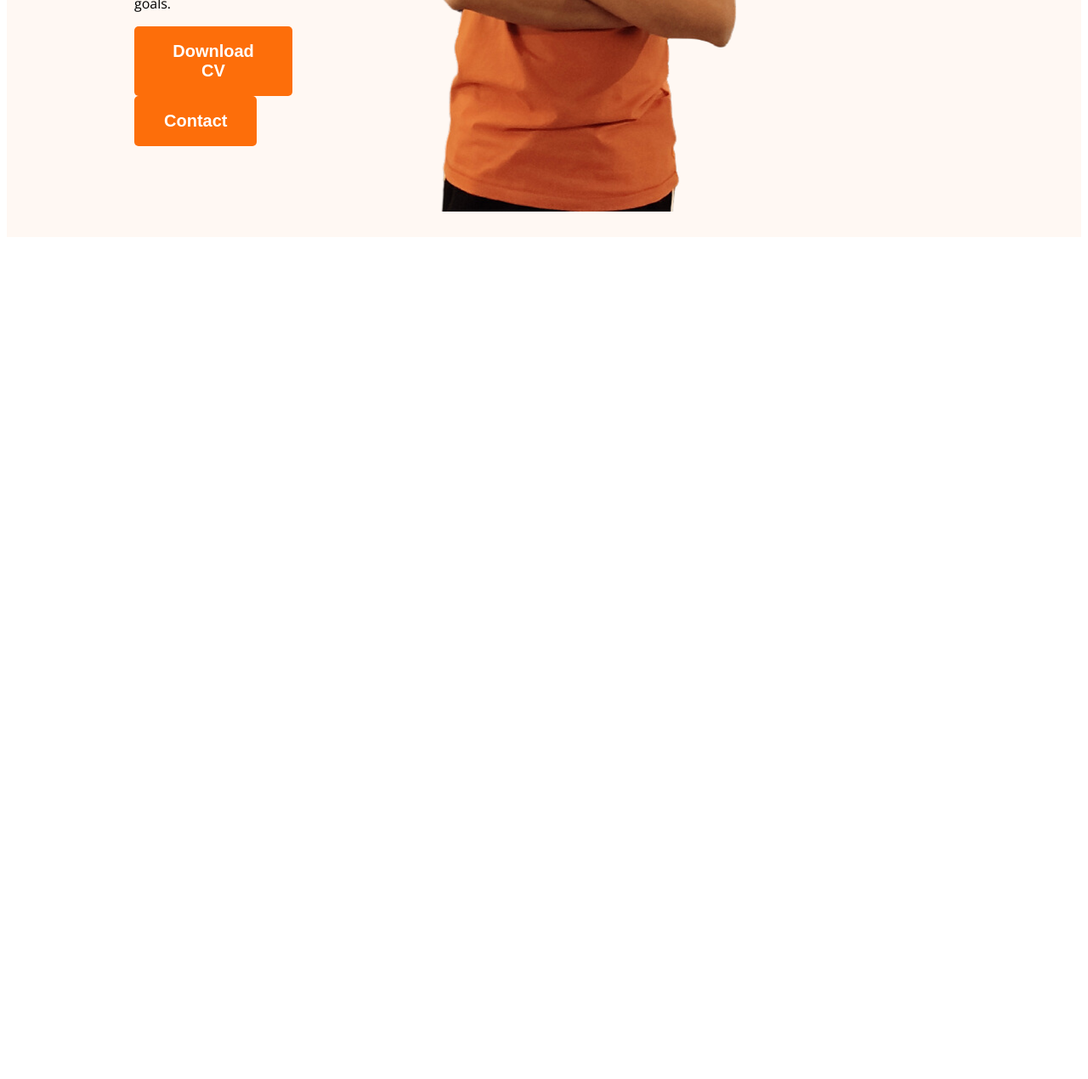
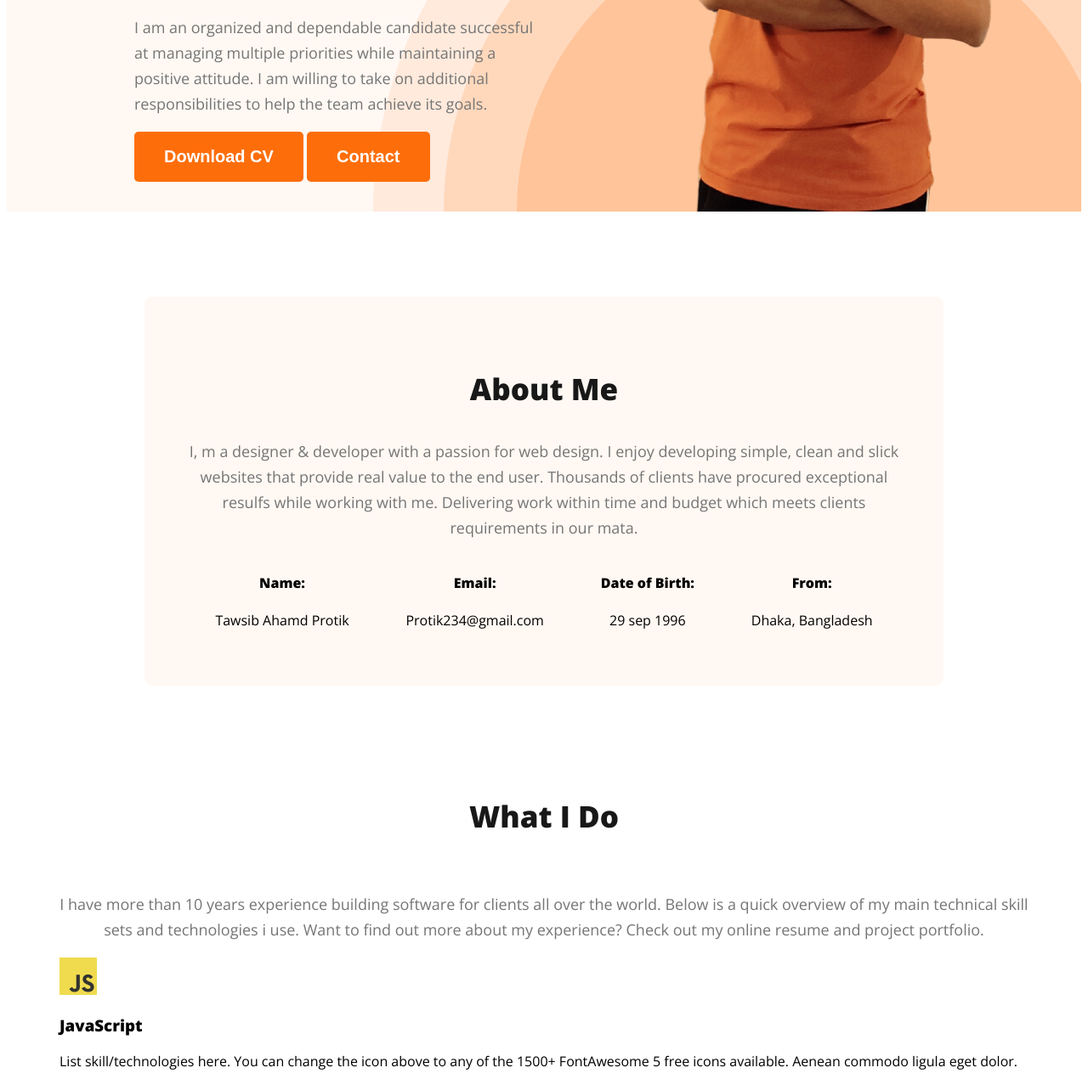
Before and after one commit to ProTik234/developer-portfolio, a plain HTML site: page index.html in a window 1280 px wide. Shown: the part 1078-2348 px from the top of the page at 85% size. Before the commit the page ends 1365 px from the top, so only its background shows below. Drawn offline with nearby package versions, Linux system fonts and the light colour scheme.

Commit message:
added skill descriptions

```diff
--- a/index.html
+++ b/index.html
@@ -13,7 +13,7 @@
     <header class="header">
 <nav>
     <h3 class="web-title">
-        Ma<span class="text-primary">r</span>y
+        Pro<span class="text-primary">t</span>ik
     </h3>
     <ul>
         <li><a href="">Portfolio</a></li>
@@ -29,7 +29,7 @@
         <h1 class="my-name">
             Tawsib Ahmad Protik
         </h1>
-        <p>
+        <p class="discript">
             I am an organized and dependable candidate successful at managing multiple priorities while maintaining
 a positive attitude. I am willing to take on additional responsibilities to help the team achieve its goals.
         </p>
@@ -40,6 +40,57 @@ a positive attitude. I am willing to take on additional responsibilities to help
 </div>
     </header>
     <main>
+        <section class="about">
+        <h3 class="section-title">About Me</h3>
+        <p class="section-descript">
+            I, m a designer & developer with a passion for web design. I enjoy developing simple, clean and slick websites that provide real value to the end user. Thousands of clients have procured exceptional resulfs while working with me. Delivering work within time and budget which meets clients requirements in our mata.
+        </p>
+        <div class="about-info-con">
+            <div class="about-info">
+                <h4 class="info-title">Name:</h4>
+                <p class="info-description">Tawsib Ahamd Protik</p>
+            </div>
+            <div class="about-info">
+                <h4 class="info-title">Email:</h4>
+                <p class="info-description">Protik234@gmail.com</p>
+            </div>
+            <div class="about-info">
+                <h4 class="info-title">Date of Birth:</h4>
+                <p class="info-description">29 sep 1996</p>
+            </div>
+            <div class="about-info">
+                <h4 class="info-title">From:</h4>
+                <p class="info-description">Dhaka, Bangladesh</p>
+            </div>
+
+        </div>
+    </section>
+    <section>
+        <h3 id="What-i-do" class="section-title">What I Do</h3>
+        <p class="section-descript">I have more than 10 years experience building software for clients all over the world. Below is a quick overview of my main technical skill sets and technologies i use. Want to find out more about my experience? Check out my online resume and project portfolio.</p>
+    <div class="skills-con">
+        <div class="skill">
+            <img src="images/icons/js.png" alt="">
+            <h3 class="skill-title">JavaScript</h3>
+            <p class="skill-descript">List skill/technologies here. You can change the icon above to any of the 1500+ FontAwesome 5 free icons available. Aenean commodo ligula eget dolor.</p>
+        </div>
+        <div class="skill">
+            <img src="images/icons/react.png" alt="">
+            <h3 class="skill-title">React</h3>
+            <p class="skill-descript">List skill/technologies here. You can change the icon above to any of the 1500+ FontAwesome 5 free icons available. Aenean commodo ligula eget dolor.</p>
+        </div>
+        <div class="skill">
+            <img src="images/icons/nodejs.png" alt="">
+            <h3 class="skill-title">Node.JS</h3>
+            <p class="skill-descript">List skill/technologies here. You can change the icon above to any of the 1500+ FontAwesome 5 free icons available. Aenean commodo ligula eget dolor.</p>
+        </div>
+        <div class="skill">
+            <img src="images/icons/mongo.png" alt="">
+            <h3 class="skill-title">MongoDB</h3>
+            <p class="skill-descript">List skill/technologies here. You can change the icon above to any of the 1500+ FontAwesome 5 free icons available. Aenean commodo ligula eget dolor.</p>
+        </div>
+    </div>
+    </section>
 
     </main>
     <footer>
--- a/styles.css
+++ b/styles.css
@@ -37,9 +37,64 @@ padding: 18px 35px;
 }
 .header {
     background: #FFF8F3;
+    background-image: url('../images/header_bg.png');
+    background-repeat: no-repeat;
+    background-position: bottom right;
+
 }
 .banner {
-    padding: 30px 330px 30px 150px;
+    padding: 30px 30px 0px 150px;
     display: flex;
     align-items: center;
 }
+.greeting {
+    font-size: 45px;
+    color: var(--Dark-02, #474747);
+    margin-bottom: 0;
+}
+.my-name {
+    font-size: 85px;
+font-weight: 700;
+margin-top: 5px;
+margin-bottom: 20px;
+}
+.discript {
+    color: var(--Dark-03, #757575);
+font-size: 18px;
+font-weight: 400;
+line-height: 30px;
+}
+/*main section styles */
+main {
+    max-width: 1140px;
+    margin: 0 auto;
+}
+.about {
+    padding: 50px;
+    border-radius: 10px;
+background-color:#FFF8F3;
+margin: 100px;
+}
+.section-title {
+    color: #181818;
+text-align: center;
+font-size: 35px;
+font-weight: 700;
+}
+.section-descript {
+    color: #757575;
+text-align: center;
+font-size: 18px;
+font-weight: 400;
+line-height: 30px;
+}
+.about-info-con {
+    display: flex;
+    justify-content: space-around;
+}
+.about-info     {
+    text-align: center;
+}
+#What-i-do {
+    padding: 30px 150px;
+}
```
